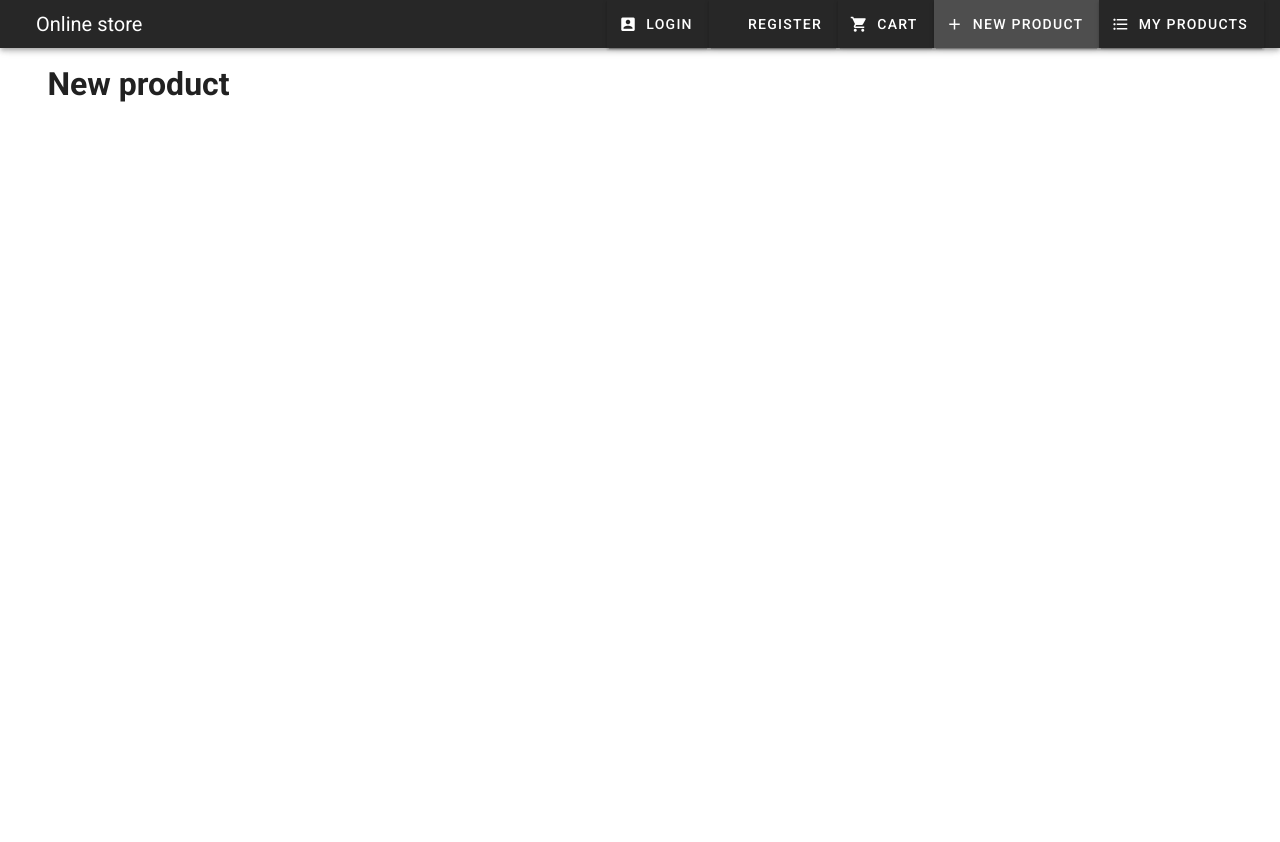
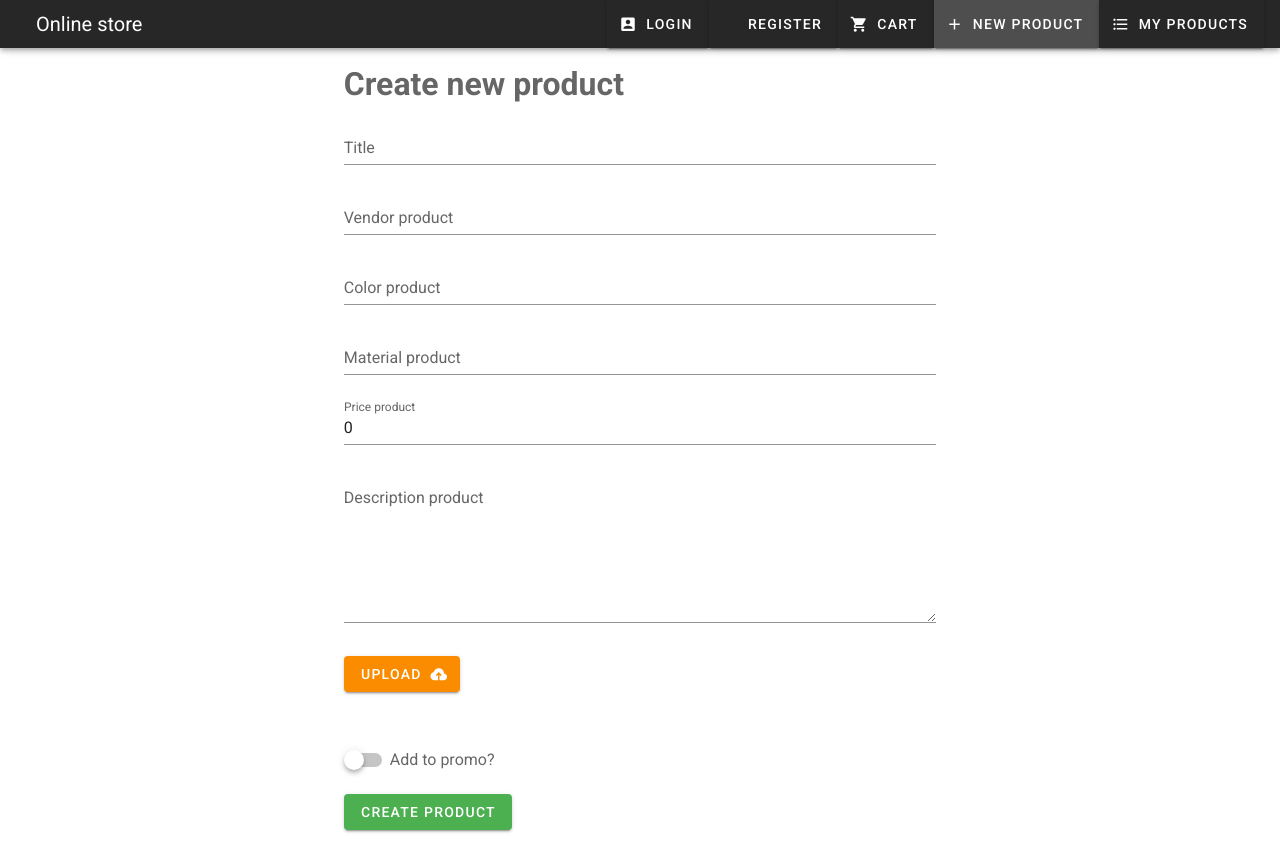
Before and after one commit to some-yummy-nick/vue-store, a Vue app: page /new in a window 1280 px wide. Before the commit the page ends 800 px from the top, so only its background shows below. Built offline with nearby package versions, Linux system fonts and the light colour scheme.

Commit message:
Add new product page

```diff
--- a/src/views/Products/NewProduct.vue
+++ b/src/views/Products/NewProduct.vue
@@ -1,8 +1,79 @@
 <template>
   <v-container>
     <v-layout row>
-      <v-flex xs12>
-        <h1>New product</h1>
+      <v-flex xs12 sm6 offset-sm3>
+        <h1 class="text--secondary mb-3">Create new product</h1>
+        <v-form ref="form" v-model="valid" lazy-validation class="mb-3">
+          <v-text-field
+            label="Title"
+            name="title"
+            type="text"
+            required
+            v-model="title"
+            :rules="[v => !!v || 'Title is required']"
+          ></v-text-field>
+          <v-text-field
+            label="Vendor product"
+            name="vendor"
+            type="text"
+            v-model="vendor"
+          ></v-text-field>
+          <v-text-field
+            label="Color product"
+            name="color"
+            type="text"
+            v-model="color"
+          ></v-text-field>
+          <v-text-field
+            label="Material product"
+            name="material"
+            type="text"
+            v-model="material"
+          ></v-text-field>
+          <v-text-field
+            label="Price product"
+            name="price"
+            type="text"
+            v-model="price"
+            required
+            :rules="[v => !!v || 'Price is required']"
+          ></v-text-field>
+          <v-textarea
+            label="Description product"
+            name="description"
+            v-model="description"
+          ></v-textarea>
+        </v-form>
+        <v-layout class="mb-3">
+          <v-flex xs12>
+            <v-btn color="warning">
+              Upload
+              <v-icon right dark>mdi-cloud-upload</v-icon>
+            </v-btn>
+          </v-flex>
+        </v-layout>
+        <v-layout>
+          <v-flex xs12>
+            <img src="" alt="" height="200" />
+          </v-flex>
+        </v-layout>
+        <v-layout>
+          <v-flex xs12>
+            <v-switch
+              color="primary"
+              v-model="promo"
+              label="Add to promo?"
+            ></v-switch>
+          </v-flex>
+        </v-layout>
+        <v-layout>
+          <v-flex xs12>
+            <v-spacer></v-spacer>
+            <v-btn color="success" @click="createProduct" :disabled="!valid"
+              >Create product</v-btn
+            >
+          </v-flex>
+        </v-layout>
       </v-flex>
     </v-layout>
   </v-container>
@@ -12,7 +83,31 @@
 export default {
   name: 'NewProduct',
   data() {
-    return {}
+    return {
+      title: '',
+      vendor: '',
+      description: '',
+      price: 0,
+      color: '',
+      material: '',
+      promo: false,
+      valid: false,
+    }
+  },
+  methods: {
+    createProduct() {
+      if (this.$refs.form.validate()) {
+        const product = {
+          title: this.title,
+          vendor: this.vendor,
+          description: this.description,
+          price: this.price,
+          color: this.color,
+          material: this.material,
+          promo: this.promo,
+        }
+      }
+    },
   },
 }
 </script>
```
